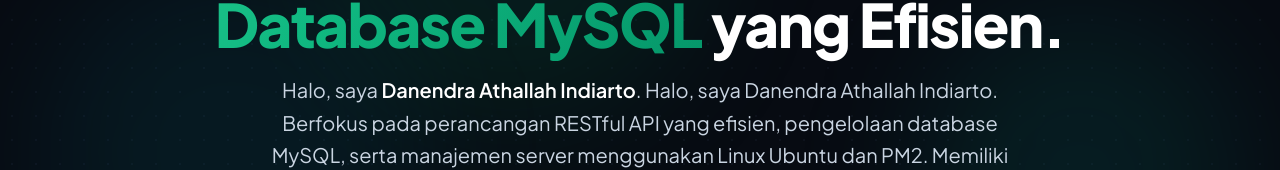
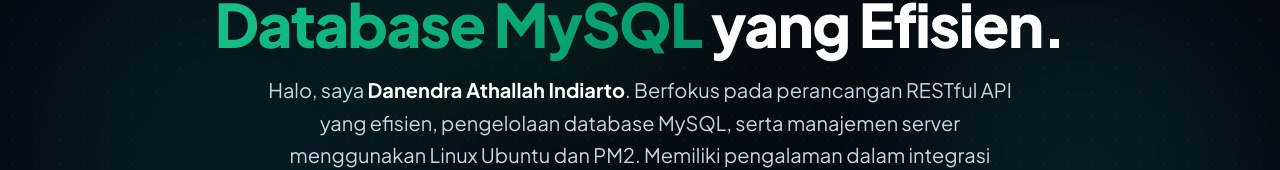
Before and after one commit to DanendraIndiarto/New-PortofolioV2, a Next.js app: page / in a window 1280 px wide. Shown: the part 256-426 px from the top of the page. Built offline with nearby package versions, Linux system fonts and the light colour scheme; no server answers; the database is empty.

Commit message:
update deskripsi judul

```diff
--- a/src/components/Hero.tsx
+++ b/src/components/Hero.tsx
@@ -9,6 +9,11 @@
 
 export default function Hero({ profile }: HeroProps) {
   const cleanWaNumber = (profile.whatsapp_number || "").replace(/\D/g, "");
+
+  // Hapus duplikasi kalimat pembuka "Halo, saya [Nama]." yang kedua dari profile.bio
+  const bioDescription = (profile.bio || "")
+    .replace(/^(Halo,?\s*(?:perkenalkan\s+)?(?:saya|nama saya)\s+[^.]+\.\s*)/i, "")
+    .trim();
 
   return (
     <section className="relative pt-32 pb-20 md:pt-44 md:pb-28 overflow-hidden">
@@ -23,7 +28,7 @@
               Membangun Solusi <span className="text-gradient-emerald">Backend &amp; Database MySQL</span> yang Efisien.
             </h1>
             <p className="text-slate-300 text-base sm:text-lg lg:text-xl font-normal leading-relaxed max-w-3xl mx-auto">
-              Halo, saya <span className="text-white font-semibold">{profile.name}</span>. {profile.bio}
+              Halo, saya <span className="text-white font-bold">{profile.name}</span>.{bioDescription ? ` ${bioDescription}` : ""}
             </p>
           </div>
 
```
